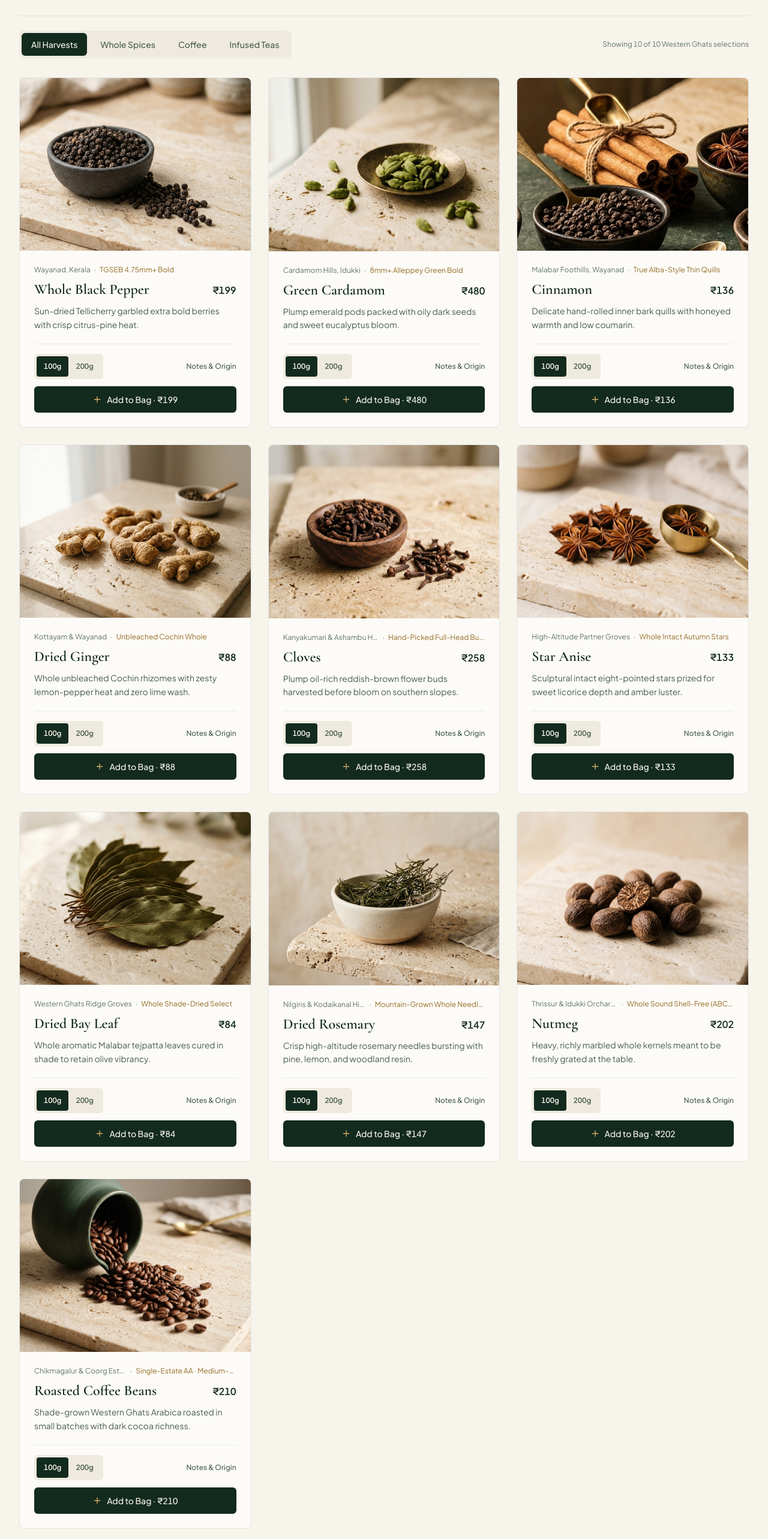
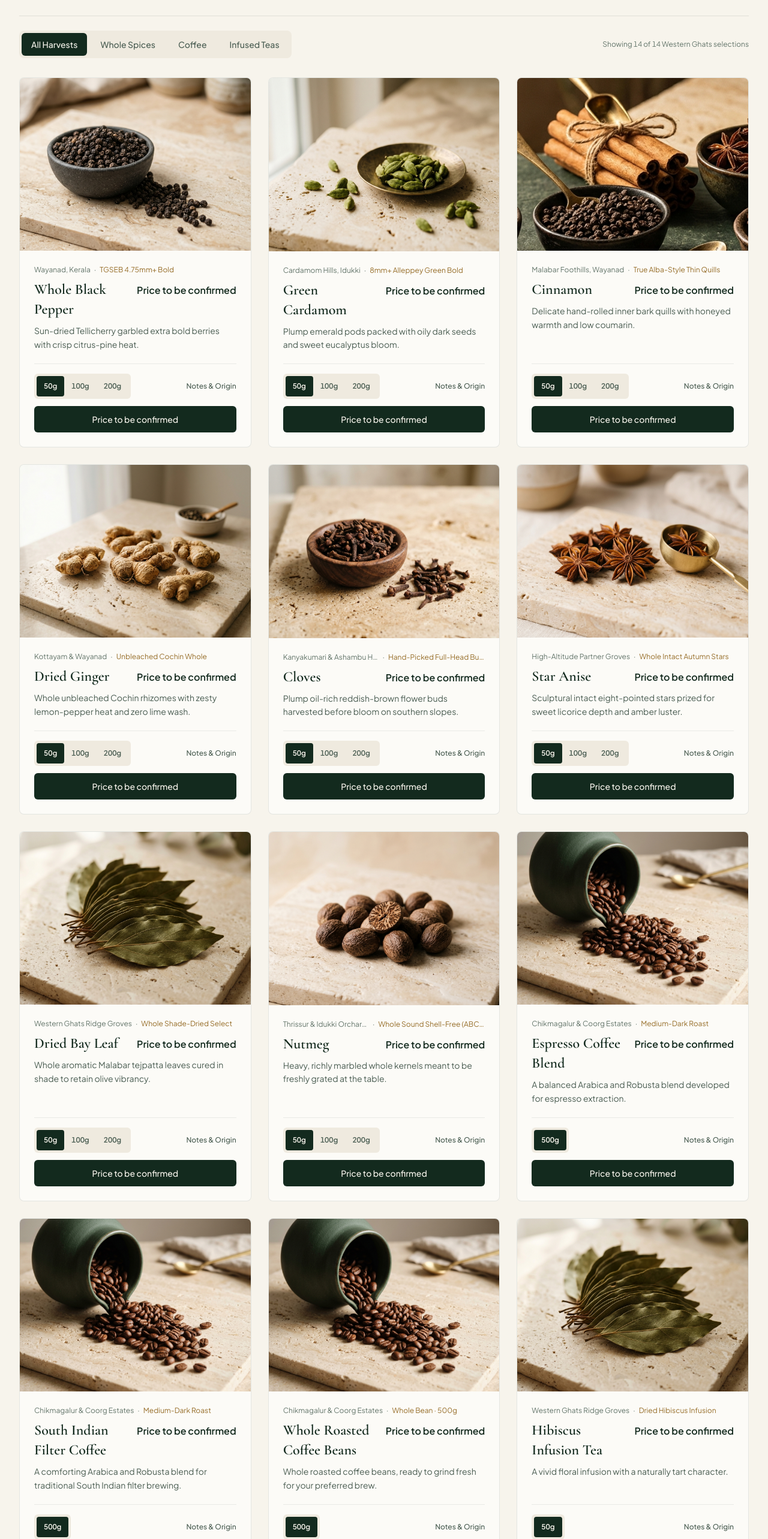
Before and after one commit to ray13111996r-coder/zestorahills-website, a React (Vite) app: page / in a window 1280 px wide. Shown: the part 1008-3574 px from the top of the page at 60% size. Built offline with nearby package versions, Linux system fonts and the light colour scheme; no server answers.

Commit message:
Update Zestora Hills 14-product collection

```diff
--- a/src/data/products.ts
+++ b/src/data/products.ts
@@ -14,7 +14,7 @@ export const BRAND_LOGO = '/assets/aistudio/ZESTORA_HILLS_LOGO_87d02c2a.jpeg';
 export const HERO_IMAGE = '/src/assets/images/hero_western_ghats_spices_1795192090415.jpg';
 export const STORY_IMAGE = '/src/assets/images/story_western_ghats_estate_1795192095551.jpg';
 
-export const PRODUCTS: Product[] = [
+const LEGACY_PRODUCTS: Product[] = [
   {
     id: 'whole-black-pepper',
     supabaseId: 1,
@@ -258,6 +258,96 @@ export const PRODUCTS: Product[] = [
   },
 ];
 
+// Current retail collection. Existing prices are retained only for unchanged legacy spice packs.
+// Newly introduced pack sizes and products intentionally carry a zero-price placeholder until pricing is confirmed.
+const spiceIds = new Set([
+  'whole-black-pepper', 'green-cardamom', 'cinnamon', 'dried-ginger',
+  'cloves', 'star-anise', 'dried-bay-leaf', 'nutmeg',
+]);
+const legacySpices = LEGACY_PRODUCTS.filter((p) => spiceIds.has(p.id)).map((p) => ({
+  ...p,
+  category: 'Whole Spices' as const,
+  packs: {
+    '50g': { size: '50g' as const, priceInr: 0, sku: `ZH-${p.id.toUpperCase().replaceAll('-', '').slice(0, 6)}-50` },
+    ...p.packs,
+  },
+}));
+const coffeeBase = LEGACY_PRODUCTS.find((p) => p.id === 'roasted-coffee-beans')!;
+const coffeePack = { '500g': { size: '500g' as const, priceInr: 0, sku: 'ZH-COF-500' } };
+const coffeeProducts: Product[] = [
+  {
+    ...coffeeBase, id: 'espresso-coffee-blend', supabaseId: 11, slug: 'espresso-coffee-blend',
+    name: 'Espresso Coffee Blend', category: 'Estate Coffee',
+    botanicalName: 'Arabica & Robusta blend', grade: 'Medium-Dark Roast',
+    shortNote: 'A balanced Arabica and Robusta blend developed for espresso extraction.',
+    description: 'A medium-dark roasted blend of Arabica and Robusta coffee, prepared for espresso-style brewing.',
+    tastingNotes: ['Roasted Cocoa', 'Caramel', 'Full-Bodied Finish'],
+    culinaryUses: 'Designed for espresso machines and milk-based coffee drinks.',
+    specHighlight: 'Arabica & Robusta Blend · Medium-Dark Roast',
+    packs: coffeePack,
+  },
+  {
+    ...coffeeBase, id: 'south-indian-filter-coffee', supabaseId: 12, slug: 'south-indian-filter-coffee',
+    name: 'South Indian Filter Coffee', category: 'Estate Coffee',
+    botanicalName: 'Arabica & Robusta blend', grade: 'Medium-Dark Roast',
+    shortNote: 'A comforting Arabica and Robusta blend for traditional South Indian filter brewing.',
+    description: 'A medium-dark roasted Arabica and Robusta blend intended for traditional South Indian filter coffee preparation.',
+    tastingNotes: ['Deep Roast', 'Chocolate', 'Rounded Body'],
+    culinaryUses: 'Prepared in a traditional South Indian metal filter; serve with hot milk if desired.',
+    specHighlight: 'Arabica & Robusta Blend · Medium-Dark Roast',
+    packs: { '500g': { size: '500g', priceInr: 0, sku: 'ZH-SIF-500' } },
+  },
+  {
+    ...coffeeBase, id: 'whole-roasted-coffee-beans', supabaseId: 13, slug: 'whole-roasted-coffee-beans',
+    name: 'Whole Roasted Coffee Beans', category: 'Estate Coffee',
+    botanicalName: 'Roasted whole coffee beans', grade: 'Whole Bean · 500g',
+    shortNote: 'Whole roasted coffee beans, ready to grind fresh for your preferred brew.',
+    description: 'Whole roasted coffee beans supplied unground so you can grind them fresh for your preferred brewing method.',
+    tastingNotes: ['Fresh Roast Aroma', 'Cocoa', 'Warm Nutty Notes'],
+    culinaryUses: 'Grind to suit espresso, South Indian filter, moka pot or other brewing methods.',
+    specHighlight: 'Whole Roasted Beans · 500g',
+    packs: { '500g': { size: '500g', priceInr: 0, sku: 'ZH-WRB-500' } },
+  },
+];
+const teaBase = LEGACY_PRODUCTS.find((p) => p.id === 'dried-bay-leaf')!;
+const teaProducts: Product[] = [
+  {
+    ...teaBase, id: 'hibiscus-infusion-tea', supabaseId: 14, slug: 'hibiscus-infusion-tea',
+    name: 'Hibiscus Infusion Tea', category: 'Infused Teas',
+    botanicalName: 'Hibiscus sabdariffa', grade: 'Dried Hibiscus Infusion',
+    shortNote: 'A vivid floral infusion with a naturally tart character.',
+    description: 'Dried hibiscus petals for a bright, ruby-coloured herbal infusion. Enjoy hot or chilled.',
+    tastingNotes: ['Floral', 'Tart', 'Cranberry-Like'],
+    culinaryUses: 'Steep in hot water and enjoy plain or with your preferred sweetener.',
+    specHighlight: 'Herbal Infusion · 50g',
+    packs: { '50g': { size: '50g', priceInr: 0, sku: 'ZH-HIB-50' } },
+  },
+  {
+    ...teaBase, id: 'blue-pea-infusion-tea', supabaseId: 15, slug: 'blue-pea-infusion-tea',
+    name: 'Blue Pea Infusion Tea', category: 'Infused Teas',
+    botanicalName: 'Clitoria ternatea', grade: 'Dried Blue Pea Flowers',
+    shortNote: 'A naturally blue botanical infusion made from dried butterfly pea flowers.',
+    description: 'Dried blue pea flowers that brew into a striking blue herbal infusion, with a colour-changing response to citrus.',
+    tastingNotes: ['Delicate', 'Earthy', 'Mild Floral'],
+    culinaryUses: 'Steep in hot water; add lemon or lime to see the infusion shift in colour.',
+    specHighlight: 'Herbal Infusion · 50g',
+    packs: { '50g': { size: '50g', priceInr: 0, sku: 'ZH-BPT-50' } },
+  },
+  {
+    ...teaBase, id: 'lemongrass-infusion-tea', supabaseId: 16, slug: 'lemongrass-infusion-tea',
+    name: 'Lemongrass Infusion Tea', category: 'Infused Teas',
+    botanicalName: 'Cymbopogon citratus', grade: 'Dried Lemongrass',
+    shortNote: 'A refreshing herbal infusion with clean citrus notes.',
+    description: 'Dried lemongrass prepared for a light, fragrant herbal infusion.',
+    tastingNotes: ['Lemon Zest', 'Fresh Herb', 'Clean Finish'],
+    culinaryUses: 'Steep in hot water and enjoy as a refreshing caffeine-free infusion.',
+    specHighlight: 'Herbal Infusion · 50g',
+    packs: { '50g': { size: '50g', priceInr: 0, sku: 'ZH-LEM-50' } },
+  },
+];
+export const PRODUCTS: Product[] = [...legacySpices, ...coffeeProducts, ...teaProducts];
+
+
 export const WHOLESALE_PACKAGING_OPTIONS = [
   {
     title: 'Vacuum Foil-Lined Bulk Pouches',
```
